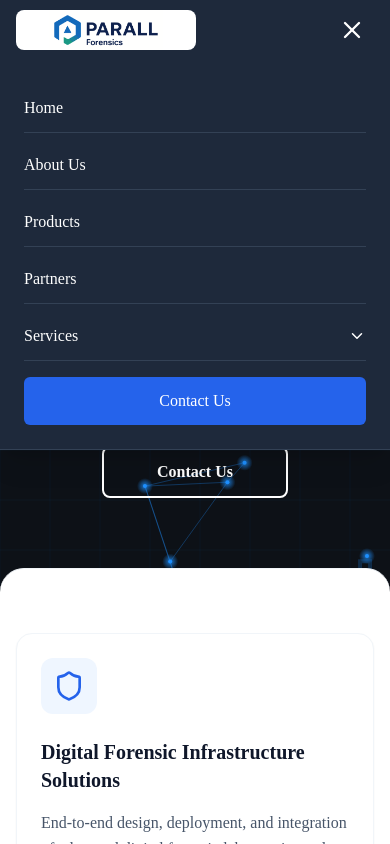
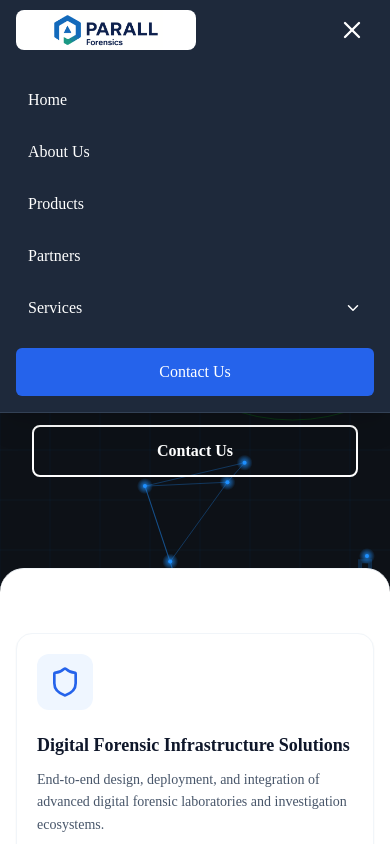
Before and after one commit to varuntejreddy03/parallforensics, a Next.js app: page / in a window 390 px wide. Both pictures are taken after a click on the button "Open menu". Shown: the top 844 px of the page. Built offline with nearby package versions, Linux system fonts and the light colour scheme.

Commit message:
Improve mobile view: better menu, text sizing, card spacing, and button layouts

```diff
--- a/src/app/page.tsx
+++ b/src/app/page.tsx
@@ -14,7 +14,7 @@ export default function Home() {
       <HeroAnimation />
 
       <SectionWrapper id="what-we-do" className="bg-white relative z-20 -mt-8 pt-16 sm:pt-24 rounded-t-3xl border-t border-slate-100">
-        <div className="grid grid-cols-1 md:grid-cols-3 gap-6 sm:gap-8">
+        <div className="grid grid-cols-1 md:grid-cols-3 gap-4 sm:gap-6 md:gap-8">
           {[
             {
               icon: <Shield className="text-blue-600" size={32} />,
@@ -38,12 +38,12 @@ export default function Home() {
               button: "Products"
             }
           ].map((item, idx) => (
-            <div key={idx} className="bg-white border border-slate-100 p-6 sm:p-8 rounded-2xl hover:border-blue-600 hover:shadow-xl transition-all duration-300 hover:-translate-y-2 group shadow-sm">
+            <div key={idx} className="bg-white border border-slate-100 p-5 sm:p-6 md:p-8 rounded-2xl hover:border-blue-600 hover:shadow-xl transition-all duration-300 hover:-translate-y-2 group shadow-sm">
               <div className="w-14 h-14 rounded-xl bg-blue-50 flex items-center justify-center mb-6">
                 {item.icon}
               </div>
-              <h3 className="text-xl sm:text-2xl font-bold text-slate-900 mb-4 group-hover:text-blue-600 transition-colors">{item.title}</h3>
-              <p className="text-slate-600 leading-relaxed text-[1rem] mb-6">
+              <h3 className="text-lg sm:text-xl md:text-2xl font-bold text-slate-900 mb-3 sm:mb-4 group-hover:text-blue-600 transition-colors leading-tight">{item.title}</h3>
+              <p className="text-slate-600 leading-relaxed text-sm sm:text-base mb-4 sm:mb-6">
                 {item.desc}
               </p>
               <Link href={item.link} className="inline-flex items-center gap-2 bg-blue-600 hover:bg-blue-700 text-white px-5 py-2 rounded-md text-sm font-medium transition-colors">
--- a/src/components/HeroAnimation.tsx
+++ b/src/components/HeroAnimation.tsx
@@ -223,26 +223,26 @@ export function HeroAnimation() {
   return (
     <div className="relative w-full min-h-[600px] overflow-hidden">
       <canvas ref={canvasRef} className="absolute inset-0 w-full h-full" />
-      <div className="relative z-10 flex flex-col items-center justify-center min-h-[600px] px-6 text-center">
-        <h1 className="text-4xl sm:text-5xl md:text-6xl font-bold text-white mb-4 animate-fade-in drop-shadow-lg">
+      <div className="relative z-10 flex flex-col items-center justify-center min-h-[600px] px-4 sm:px-6 text-center">
+        <h1 className="text-3xl sm:text-4xl md:text-5xl lg:text-6xl font-bold text-white mb-3 sm:mb-4 animate-fade-in drop-shadow-lg leading-tight">
           Empowering Investigations.
         </h1>
-        <h2 className="text-4xl sm:text-5xl md:text-6xl font-bold text-[#1e90ff] mb-6 animate-fade-in-delay-1 drop-shadow-lg">
+        <h2 className="text-3xl sm:text-4xl md:text-5xl lg:text-6xl font-bold text-[#1e90ff] mb-4 sm:mb-6 animate-fade-in-delay-1 drop-shadow-lg leading-tight">
           Securing the Digital Frontier.
         </h2>
-        <p className="text-base sm:text-lg md:text-xl text-slate-300 max-w-3xl mb-8 animate-fade-in-delay-2">
+        <p className="text-sm sm:text-base md:text-lg lg:text-xl text-slate-300 max-w-3xl mb-6 sm:mb-8 animate-fade-in-delay-2 px-4">
           Advanced Digital Forensics Solutions for Law Enforcement & Government Agencies
         </p>
-        <div className="flex flex-col sm:flex-row gap-4 animate-fade-in-delay-3">
+        <div className="flex flex-col sm:flex-row gap-3 sm:gap-4 animate-fade-in-delay-3 w-full sm:w-auto px-4">
           <Link
             href="/services/digital-forensic-solutions"
-            className="bg-blue-600 hover:bg-blue-700 text-white px-8 py-3 rounded-lg font-semibold transition-all hover:scale-105 hover:shadow-lg hover:shadow-blue-500/50"
+            className="bg-blue-600 hover:bg-blue-700 text-white px-6 sm:px-8 py-3 rounded-lg font-semibold transition-all hover:scale-105 hover:shadow-lg hover:shadow-blue-500/50 text-center"
           >
             Explore Solutions
           </Link>
           <Link
             href="/contact"
-            className="border-2 border-white text-white hover:bg-white hover:text-slate-900 px-8 py-3 rounded-lg font-semibold transition-all hover:scale-105"
+            className="border-2 border-white text-white hover:bg-white hover:text-slate-900 px-6 sm:px-8 py-3 rounded-lg font-semibold transition-all hover:scale-105 text-center"
           >
             Contact Us
           </Link>
--- a/src/components/Navbar.tsx
+++ b/src/components/Navbar.tsx
@@ -75,34 +75,48 @@ export function Navbar() {
 
       {/* Mobile Menu */}
       {isOpen && (
-        <div className="lg:hidden absolute top-full left-0 w-full bg-slate-800 border-b border-slate-700 flex flex-col items-start px-6 py-6 gap-2 shadow-xl">
+        <div className="lg:hidden absolute top-full left-0 w-full bg-slate-800 border-b border-slate-700 shadow-xl max-h-[80vh] overflow-y-auto">
+          <div className="flex flex-col px-4 py-4 gap-1">
             {navLinks.map((link) => (
               <Link
                 key={link.name}
                 href={link.href}
-              className="text-base text-white hover:text-blue-400 font-medium w-full py-3 border-b border-slate-700"
+                className="text-base text-white hover:text-blue-400 hover:bg-slate-700 font-medium w-full py-3 px-3 rounded-md transition-colors"
                 onClick={() => setIsOpen(false)}
               >
                 {link.name}
               </Link>
             ))}
-          <div className="w-full border-b border-slate-700">
-            <button onClick={() => setServicesOpen(!servicesOpen)} className="text-base text-white font-medium w-full py-3 flex items-center justify-between">
+            <div className="w-full">
+              <button
+                onClick={() => setServicesOpen(!servicesOpen)}
+                className="text-base text-white hover:bg-slate-700 font-medium w-full py-3 px-3 rounded-md flex items-center justify-between transition-colors"
+              >
                 Services <ChevronDown size={18} className={cn("transition-transform", servicesOpen && "rotate-180")} />
               </button>
               {servicesOpen && (
-              <div className="pl-4 pb-3 space-y-2">
+                <div className="pl-3 mt-1 space-y-1">
                   {servicesDropdown.map((item) => (
-                  <Link key={item.name} href={item.href} className="block text-sm text-slate-300 hover:text-blue-400 py-2" onClick={() => setIsOpen(false)}>
+                    <Link
+                      key={item.name}
+                      href={item.href}
+                      className="block text-sm text-slate-300 hover:text-blue-400 hover:bg-slate-700 py-2 px-3 rounded-md transition-colors"
+                      onClick={() => setIsOpen(false)}
+                    >
                       {item.name}
                     </Link>
                   ))}
                 </div>
               )}
             </div>
-          <Link href="/contact" className="bg-blue-600 hover:bg-blue-700 text-white px-6 py-3 rounded-md text-base font-medium transition-colors w-full text-center mt-2" onClick={() => setIsOpen(false)}>
+            <Link
+              href="/contact"
+              className="bg-blue-600 hover:bg-blue-700 text-white px-6 py-3 rounded-md text-base font-medium transition-colors w-full text-center mt-3"
+              onClick={() => setIsOpen(false)}
+            >
               Contact Us
             </Link>
+          </div>
         </div>
       )}
     </header>
```
Lines whose indentation alone changed are shown as unchanged.
